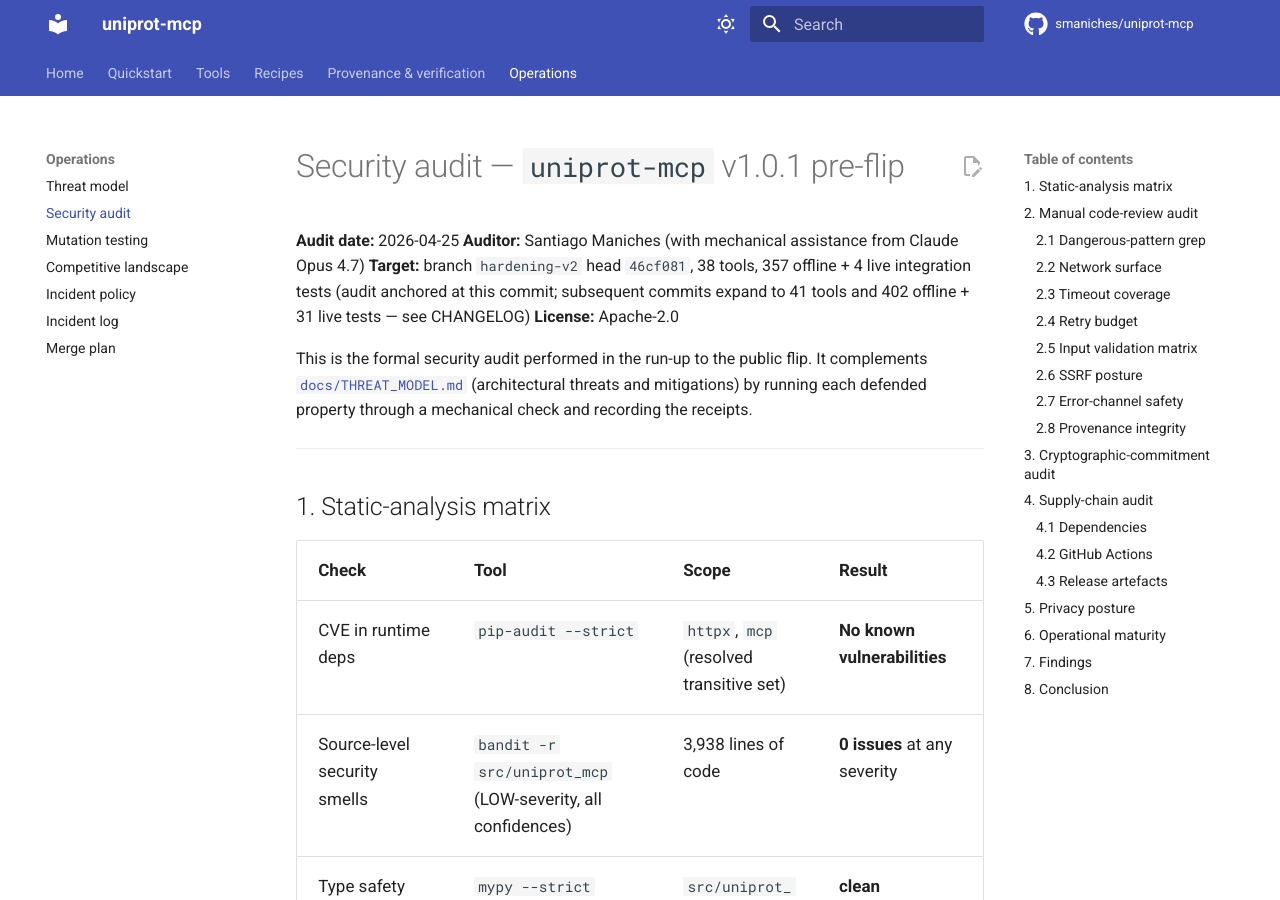
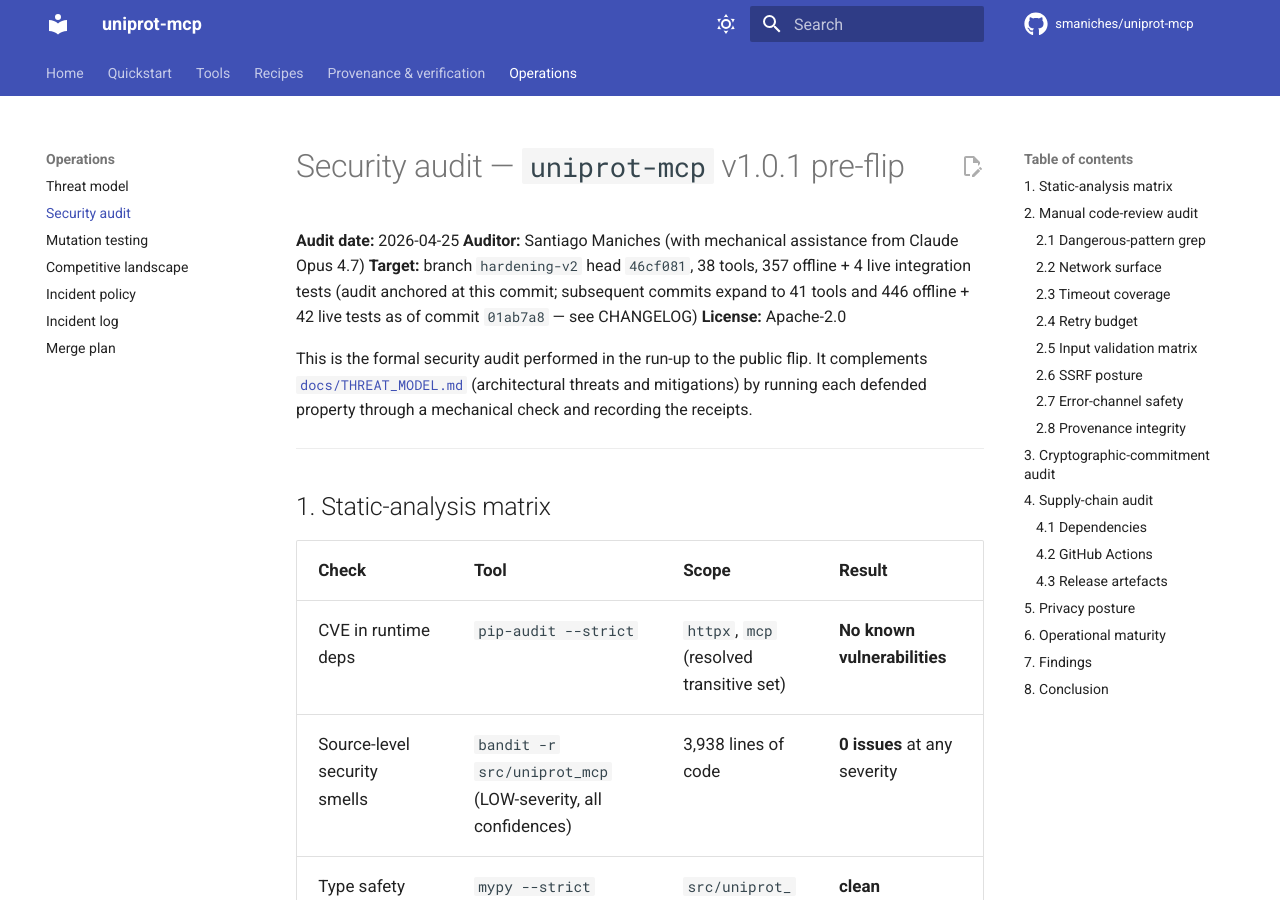
Before and after one commit to smaniches/uniprot-mcp, an MkDocs documentation site: the page built from docs/SECURITY-AUDIT.md, in a window 1280 px wide and 900 px high. Built offline with MkDocs 1.6.1 and Material for MkDocs 9.7.7, drawn with Linux system fonts in a browser that asks for light colours; comment, search, counter and statistics services are not loaded.

Commit message:
docs: reconcile test-count references to 446 offline + 42 live
A reader on the public repo flagged that three test-count numbers
disagreed across the same release: README badge said "411 offline
+ 35 live", README body said "402 offline + 31 live", and the
internal session document said "445". A technical reader hitting
that inconsistency on the README homepage would correctly question
everything else.

Real numbers via `pytest --collect-only`:
  - tests/unit + tests/property + tests/contract + tests/client = 446
  - tests/integration                                             = 42

Reconciled to "446 offline + 42 live integration" across:
  - README.md badge (line 7)
  - README.md Testing section body (line 422)
  - OVERVIEW.md "What is concrete and verifiable" table
  - docs/index.md Status table
  - docs/SECURITY-AUDIT.md historical-anchor footnote (preserves the
    357 / 4 audit baseline; updates the "subsequent commits expand
    to" pointer to the current commit 01ab7a8)

The historical 357/4 baseline in the security audit is intentionally
kept as the audit's anchored measurement; the current 446/42 is
shown alongside as the post-audit growth, with the actual git
commit cited.

Co-Authored-By: Claude Opus 4.7 (1M context) <noreply@anthropic.com>

```diff
--- a/docs/SECURITY-AUDIT.md
+++ b/docs/SECURITY-AUDIT.md
@@ -2,7 +2,7 @@
 
 **Audit date:** 2026-04-25
 **Auditor:** Santiago Maniches (with mechanical assistance from Claude Opus 4.7)
-**Target:** branch `hardening-v2` head `46cf081`, 38 tools, 357 offline + 4 live integration tests (audit anchored at this commit; subsequent commits expand to 41 tools and 402 offline + 31 live tests — see CHANGELOG)
+**Target:** branch `hardening-v2` head `46cf081`, 38 tools, 357 offline + 4 live integration tests (audit anchored at this commit; subsequent commits expand to 41 tools and 446 offline + 42 live tests as of commit `01ab7a8` — see CHANGELOG)
 **License:** Apache-2.0
 
 This is the formal security audit performed in the run-up to the
```
Also changed, not shown: OVERVIEW.md (+1 -1 lines), README.md (+2 -2 lines), docs/index.md (+1 -1 lines).
